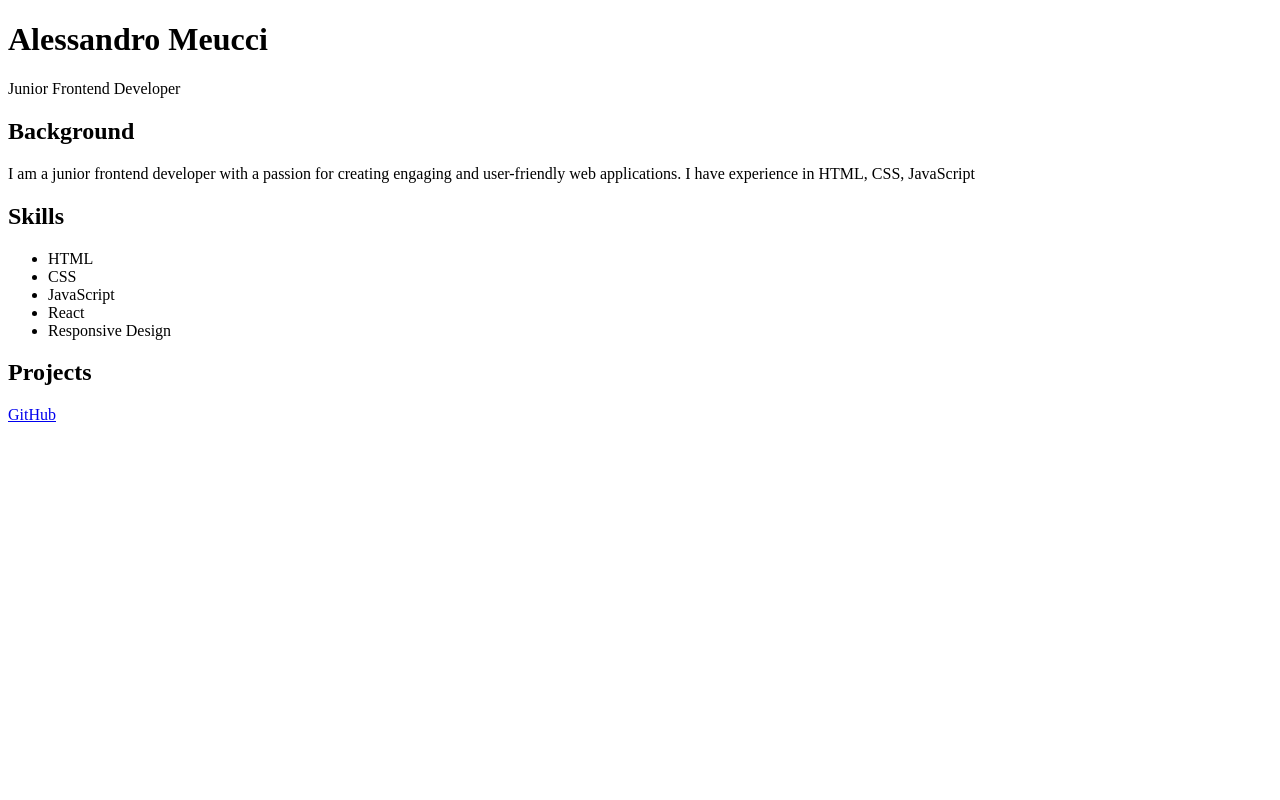
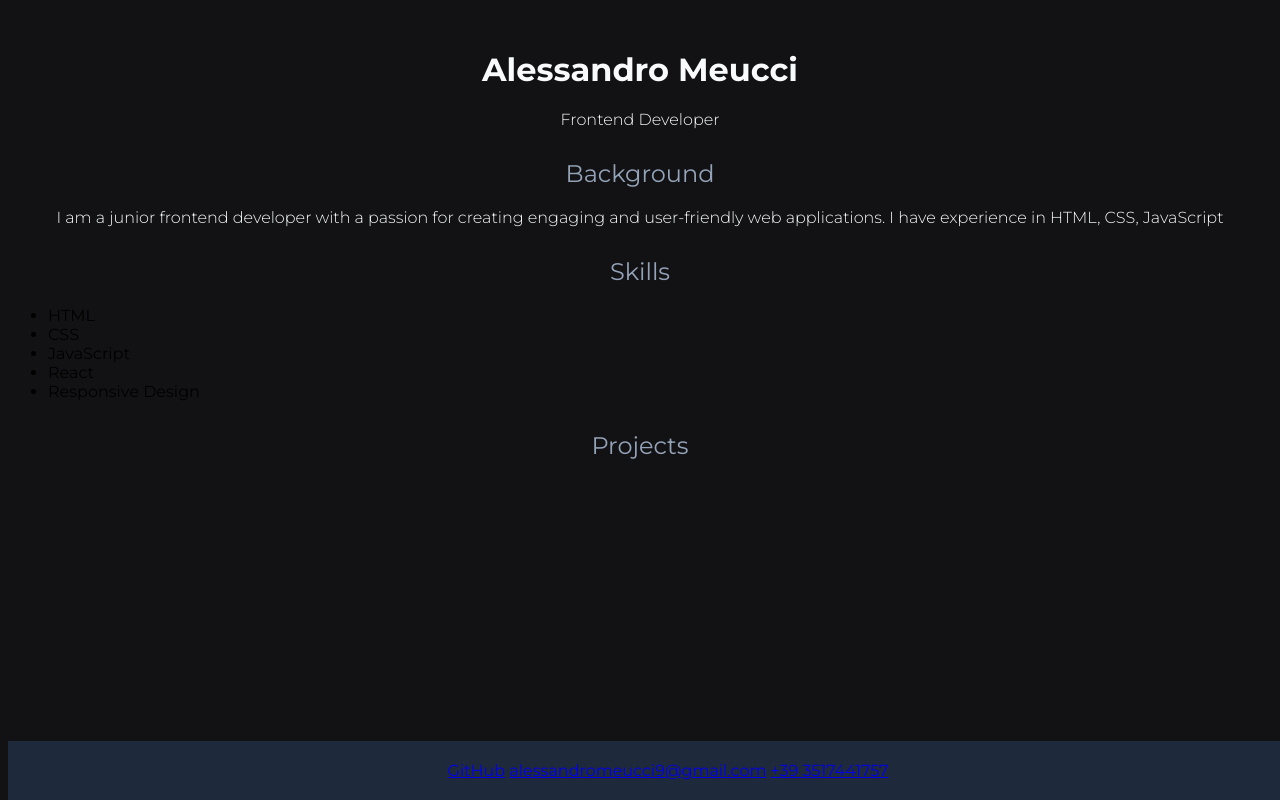
Before and after one commit to meucale/Portfolio, a plain HTML site: page index.html in a window 1280 px wide. Drawn offline with Linux system fonts and the light colour scheme.

Commit message:
feat: basic CSS Structure

```diff
--- a/index.html
+++ b/index.html
@@ -5,21 +5,31 @@
     <meta name="viewport" content="width=device-width, initial-scale=1.0">
     <title>Alessandro Meucci - Portfolio</title>
     <link rel="stylesheet" href="style.css">
+    <link rel="preconnect" href="https://fonts.googleapis.com">
+    <link rel="preconnect" href="https://fonts.gstatic.com" crossorigin>
+    <link href="https://fonts.googleapis.com/css2?family=Montserrat:ital,wght@0,100..900;1,100..900&display=swap" rel="stylesheet">
 </head>
 
 <body>
-    <div>
+<!-- HEADER -->
+    <header class="header">
         <h1>Alessandro Meucci</h1>
-        <p>Junior Frontend Developer</p>
-    </div>
+        <p>Frontend Developer</p>
+    </header>
 
-<div class="about-me">
+    <main>
+<!-- ABOUT -->
+        <section>
+            <section class="about">
                 <h2>Background</h2>
                 <p>
                     I am a junior frontend developer with a passion for creating engaging and user-friendly web applications.
                     I have experience in HTML, CSS, JavaScript
                 </p>
+            </section>
 
+
+            <section class="skills">
                 <h2>Skills</h2>
                 <ul>
                     <li>HTML</li>
@@ -28,15 +38,20 @@
                     <li>React</li>
                     <li>Responsive Design</li>
                 </ul>
+            </section>
 
-    <div>
+            <section class="projects">
                 <h2>Projects</h2>
-    </div>
-</div>
+            </section>
+        </section>
+    </main>
 
-<footer>
+<!-- CONTACTS -->
+<footer class="footer">
     <div class="footer-contacts">
         <a href="http://github.com/meucale">GitHub</a>
+        <a href="mailto:alessandromeucci9@gmail.com">alessandromeucci9@gmail.com</a>
+        <a href="whatsapp://send?phone=+393517441757">+39 3517441757</a>
     </div>
 </footer>
 </body>
--- a/style.css
+++ b/style.css
@@ -0,0 +1,42 @@
+body {
+  background-color: #121214;
+  font-family: "Montserrat", sans-serif;
+}
+
+h1 {
+  color: #F8FAFC;
+  font-weight: 700;
+  text-align: center;
+  margin-top: 50px;
+}
+
+h2 {
+  color: #94A3B8;
+  font-weight: 400;
+  text-align: center;
+  margin-top: 30px;
+}
+
+p {
+  color: #F8FAFC;
+  font-weight: 300;
+  text-align: center;
+  margin-top: 10px;
+}
+
+.about {
+  color: #78716C;
+  font-weight: 300;
+  text-align: center;
+  margin-top: 20px;
+}
+
+footer {
+  background-color: #1E293B;
+  color: #F8FAFC;
+  text-align: center;
+  padding: 20px;
+  position: fixed;
+  bottom: 0;
+  width: 100%;
+}
```
Lines whose indentation alone changed are shown as unchanged.
